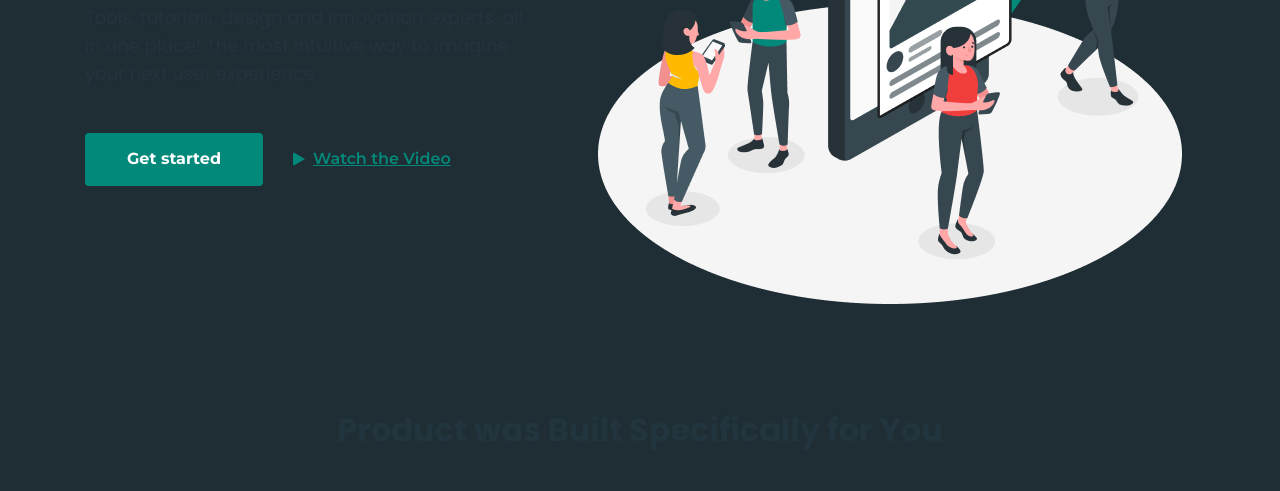
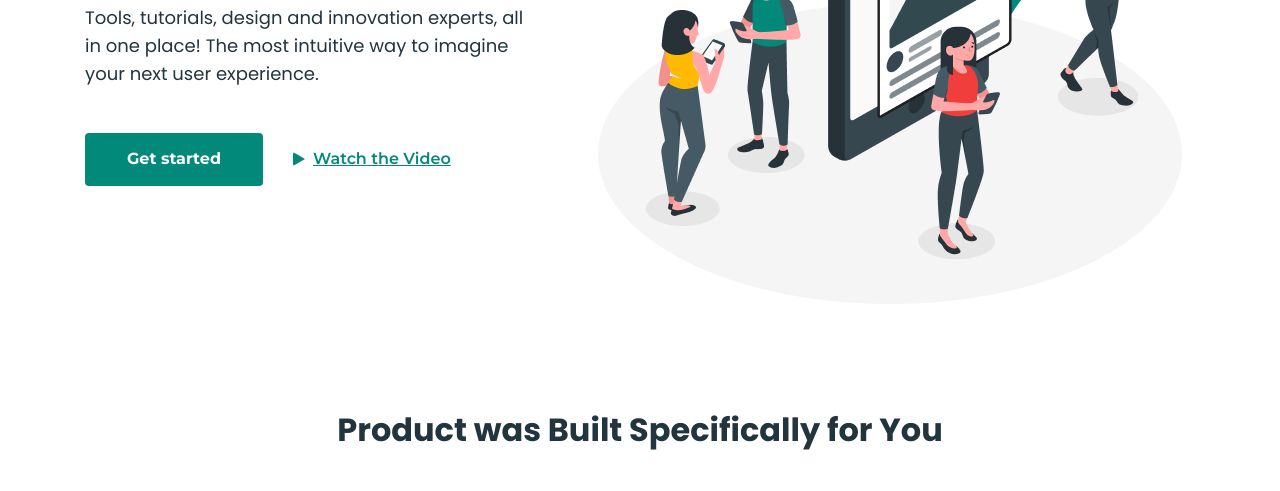
Before and after one commit to Bashmachok1982/Business-promotion, a plain HTML site: page index.html in a window 1280 px wide. Shown: the part 344-835 px from the top of the page. Drawn offline with nearby package versions, Linux system fonts and the light colour scheme.

Commit message:
исправил темную тему

```diff
--- a/css/styles.css
+++ b/css/styles.css
@@ -1873,13 +1873,18 @@ body.pricing .promo-btn {
 }
 
 /* Светлая (по умолчанию) */
-body.product {
+body.product,
+body.pricing,
+body.customer,
+body.resources {
   background: #fff;
-  color: #2e3a59;
+  color: #22343d;
 }
 
 /* Тёмная */
-body.product.dark-theme {
+/*body.product.dark-theme,
+body.pricing.dark-theme,
+body.customer.dark-theme,
+body.resources.dark-theme {
   background: #1f2e35;
-  color: #fff;
-}
+  color: #fff;}*/
```
